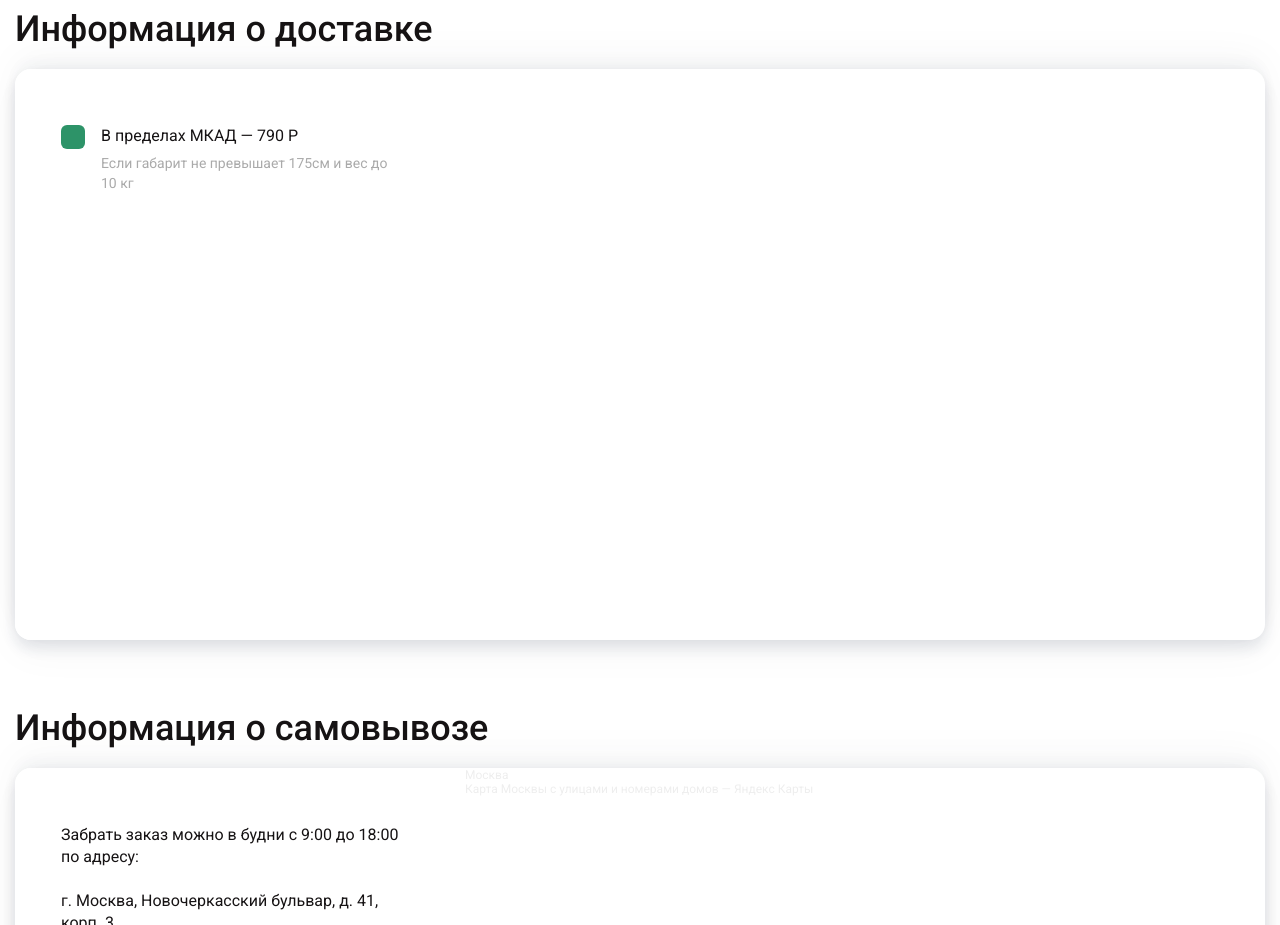
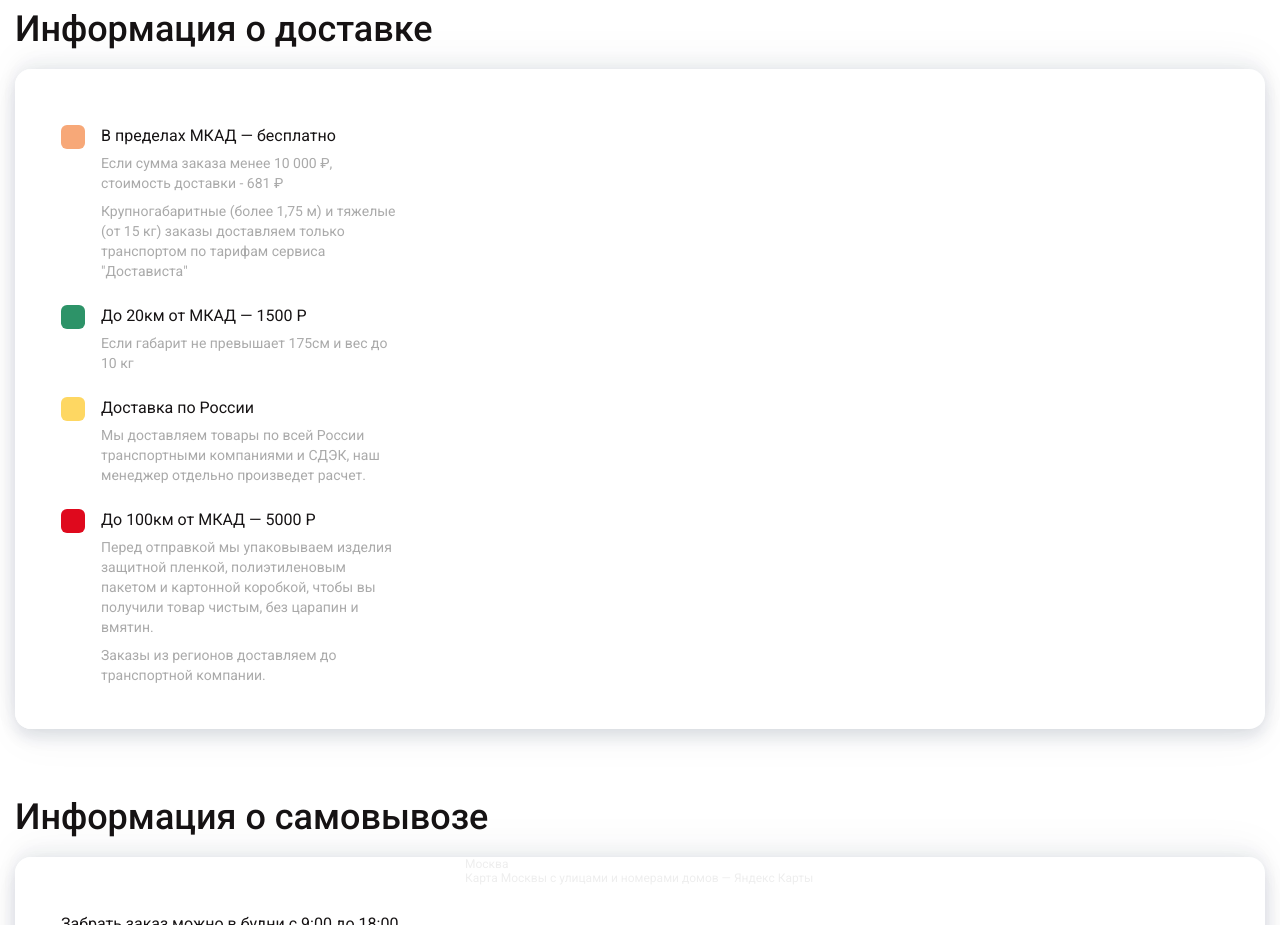
Before and after one commit to username-shakha/sity-jalyuzi, a React (Vite) app: page /delivery in a window 1280 px wide. Shown: the part 1120-2045 px from the top of the page. Built offline with nearby package versions, Linux system fonts and the light colour scheme.

Commit message:
changes delivery items

```diff
--- a/src/pages/Delivery/index.tsx
+++ b/src/pages/Delivery/index.tsx
@@ -45,13 +45,69 @@ const Delivery = () => {
               <div className="information__content-element">
                 <div className="information__content-block">
                   <div className="information__item">
+                    <div className="information__orange"></div>
+                    <div className="information__item-body">
+                      <div className="information__item-cost">
+                        В пределах МКАД — бесплатно
+                      </div>
+                      <div className="information__item-text">
+                        <p>
+                          Если сумма заказа менее 10 000 ₽, стоимость доставки -
+                          681 ₽
+                        </p>
+                        <p>
+                          Крупногабаритные (более 1,75 м) и тяжелые (от 15 кг)
+                          заказы доставляем только транспортом по тарифам
+                          сервиса "Достависта"
+                        </p>
+                      </div>
+                    </div>
+                  </div>
+
+                  <div className="information__item">
                     <div className="information__green"></div>
                     <div className="information__item-body">
                       <div className="information__item-cost">
-                        В пределах МКАД — 790 Р
+                        До 20км от МКАД — 1500 Р
                       </div>
                       <div className="information__item-text">
                         <p>Если габарит не превышает 175см и вес до 10 кг </p>
+                      </div>
+                    </div>
+                  </div>
+
+                  <div className="information__item">
+                    <div className="information__yellow"></div>
+                    <div className="information__item-body">
+                      <div className="information__item-cost">
+                        Доставка по России
+                      </div>
+                      <div className="information__item-text">
+                        <p>
+                          Мы доставляем товары по всей России транспортными
+                          компаниями и СДЭК, наш менеджер отдельно произведет
+                          расчет.{" "}
+                        </p>
+                      </div>
+                    </div>
+                  </div>
+
+                  <div className="information__item">
+                    <div className="information__red"></div>
+                    <div className="information__item-body">
+                      <div className="information__item-cost">
+                        До 100км от МКАД — 5000 Р
+                      </div>
+                      <div className="information__item-text">
+                        <p>
+                          Перед отправкой мы упаковываем изделия защитной
+                          пленкой, полиэтиленовым пакетом и картонной коробкой,
+                          чтобы вы получили товар чистым, без царапин и вмятин.
+                        </p>
+                        <p>
+                          Заказы из регионов доставляем до транспортной
+                          компании.
+                        </p>
                       </div>
                     </div>
                   </div>
```
